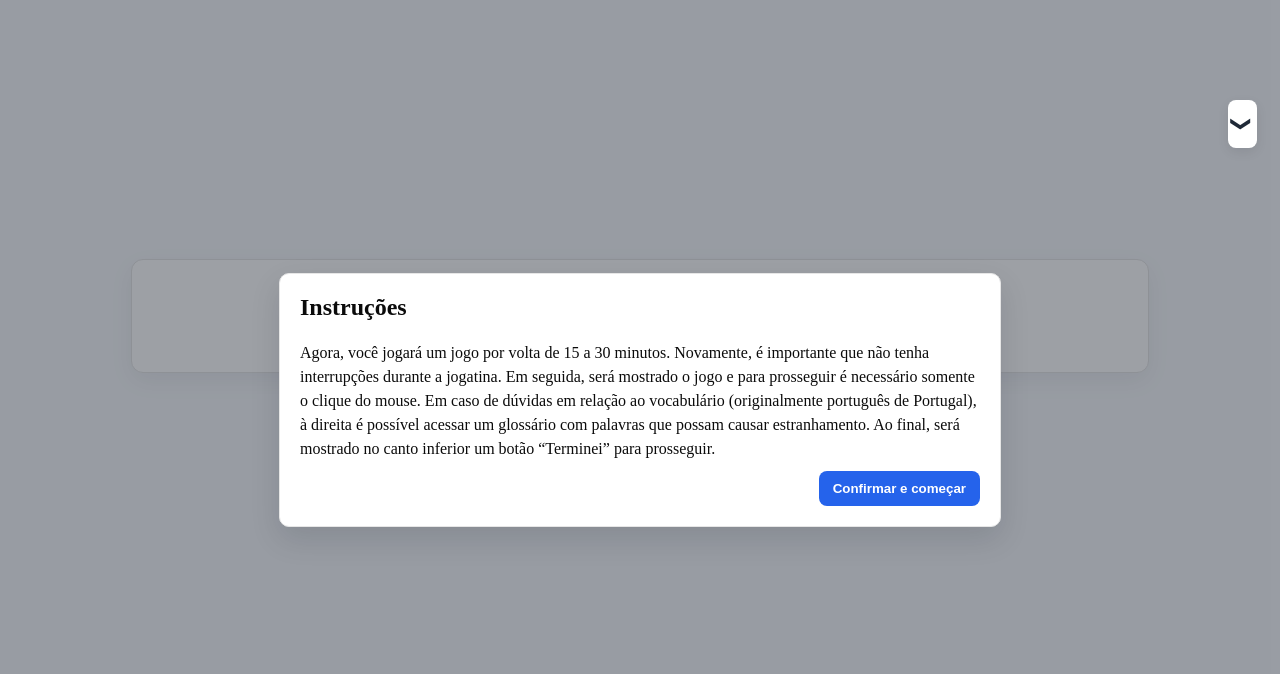
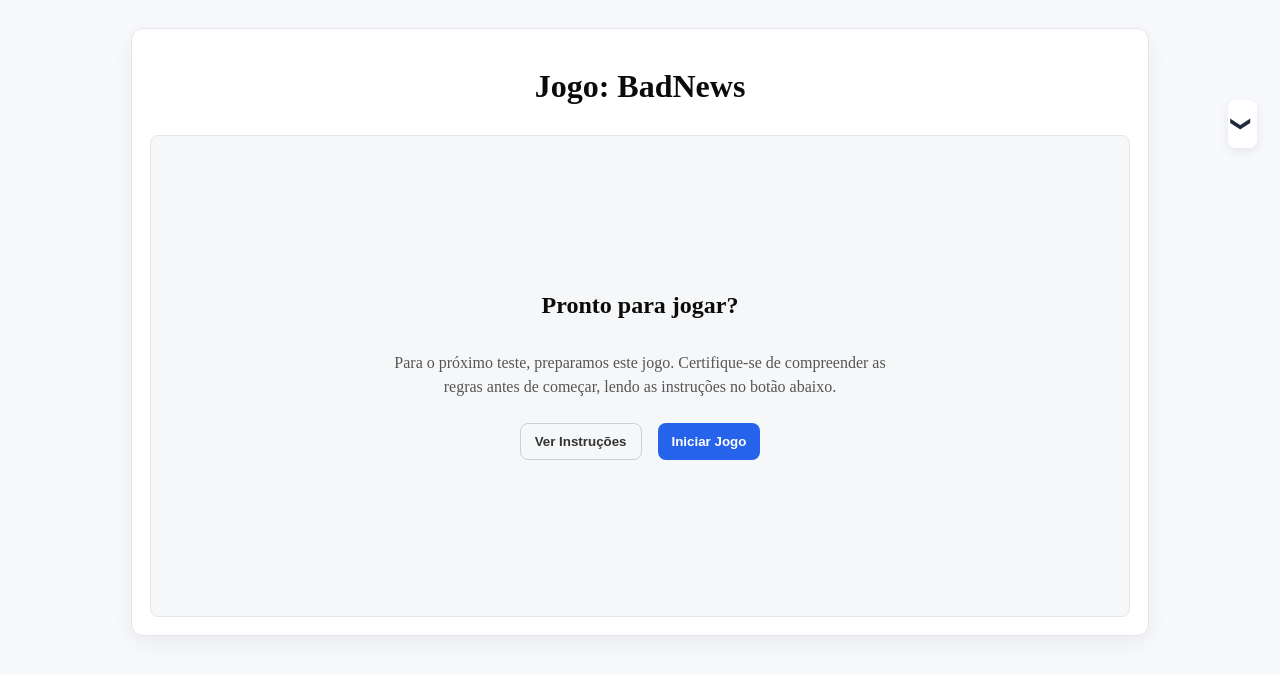
Before and after one commit to Joaovabbr/monografia_repo, a React (Vite) app in the folder monografia-mafe/: page /game/badnews in a window 1280 px wide. Shown: the top 674 px of the page. Built offline with nearby package versions, Linux system fonts and the light colour scheme; no server answers.

Commit message:
Troca de jogo pacman por tetris e aumento de tempo minimo para 15 minutos

```diff
--- a/monografia-mafe/src/pages/GameWrapper.css
+++ b/monografia-mafe/src/pages/GameWrapper.css
@@ -66,6 +66,12 @@
   border: 1px solid #e6e6e6;
 }
 
+.game-frame-wrapper.has-children {
+  height: auto;
+  min-height: 600px;
+  padding: 20px 0;
+}
+
 .game-frame-wrapper iframe {
   width: 100%;
   height: 100%;
@@ -116,3 +122,35 @@
   .game-frame-wrapper { height: 420px; }
   .game-modal { padding: 16px; }
 }
+
+/* Start Screen */
+.game-start-screen {
+  display: flex;
+  flex-direction: column;
+  align-items: center;
+  justify-content: center;
+  text-align: center;
+  padding: 40px;
+  background: #f6f7f9;
+  border-radius: 8px;
+  border: 1px solid #e6e6e6;
+  min-height: 400px;
+}
+
+.game-start-screen h2 {
+  margin-top: 0;
+  margin-bottom: 16px;
+  font-size: 24px;
+}
+
+.game-start-screen p {
+  color: #555;
+  margin-bottom: 24px;
+  max-width: 500px;
+  line-height: 1.5;
+}
+
+.game-start-actions {
+  display: flex;
+  gap: 16px;
+}
--- a/monografia-mafe/src/pages/GameWrapper.jsx
+++ b/monografia-mafe/src/pages/GameWrapper.jsx
@@ -19,16 +19,17 @@
   nextState,
   minimoMinutos = 5,
   nextRoute = "/news",
+  children,
 }) {
   const navigate = useNavigate();
   const location = useLocation();
   const email = location.state?.email;
-    const [showModal, setShowModal] = useState(true);
+  const [started, setStarted] = useState(false);
+  const [showModal, setShowModal] = useState(false);
   const [startedAt, setStartedAt] = useState(null);
   const [endedAt, setEndedAt] = useState(null);
   const [iframeLoaded, setIframeLoaded] = useState(false);
   const [iframeBlocked, setIframeBlocked] = useState(false);
-    const [finishWarning, setFinishWarning] = useState(false);
   const [remainingMs, setRemainingMs] = useState(0);
   const [retryCount, setRetryCount] = useState(0); // <-- NOVO: Contador de tentativas
   const iframeRef = useRef(null);
@@ -46,7 +47,7 @@
   useEffect(() => {
     // Só roda se o modal foi fechado, se o iframe ainda não carregou
     // e se ainda não desistimos (excedeu MAX_RETRIES)
-      if (!startedAt || iframeLoaded || retryCount > MAX_RETRIES) {
+    if (!startedAt || iframeLoaded || retryCount > MAX_RETRIES || children) {
       return;
     }
 
@@ -56,8 +57,7 @@
         if (retryCount < MAX_RETRIES) {
           // Tenta recarregar
           console.warn(
-              `Iframe não carregou em ${LOAD_TIMEOUT_MS}ms. Tentando recarregar (Tentativa ${
-                retryCount + 1
+            `Iframe não carregou em ${LOAD_TIMEOUT_MS}ms. Tentando recarregar (Tentativa ${retryCount + 1
             })...`
           );
           setRetryCount((prev) => prev + 1);
@@ -91,13 +91,13 @@
 
   const handleConfirm = () => {
     setShowModal(false);
+    setStarted(true);
     const nowIso = new Date().toISOString();
     setStartedAt(nowIso);
     setEndedAt(null);
-      setFinishWarning(false);
     setRemainingMs(0);
     setRetryCount(0); // <-- NOVO: Reseta a contagem de tentativas
-      setIframeLoaded(false); // <-- NOVO: Garante que o estado de carregado seja resetado
+    setIframeLoaded(!!children); // <-- MODIFICADO: Se tem children, já considera loaded
     setIframeBlocked(false); // <-- NOVO: Garante que o estado de bloqueio seja resetado
     window.scrollTo({ top: 0, behavior: "smooth" });
   };
@@ -116,9 +116,9 @@
     return Math.max(0, MIN_MS - elapsed);
   }
 
-    // inicia/atualiza o interval que decrementa remainingMs
-    function startRemainingInterval() {
-      if (remainingIntervalRef.current) return;
+  // Atualiza constantemente o tempo restante quando o jogo inicia
+  useEffect(() => {
+    if (startedAt && !endedAt) {
       setRemainingMs(msRemainingForMin());
       remainingIntervalRef.current = setInterval(() => {
         const rem = msRemainingForMin();
@@ -126,10 +126,16 @@
         if (rem <= 0) {
           clearInterval(remainingIntervalRef.current);
           remainingIntervalRef.current = null;
-          setFinishWarning(false);
         }
       }, 1000);
     }
+    return () => {
+      if (remainingIntervalRef.current) {
+        clearInterval(remainingIntervalRef.current);
+        remainingIntervalRef.current = null;
+      }
+    };
+  }, [startedAt, endedAt, MIN_MS]);
 
   // tenta recuperar surveyData do location.state ou sessionStorage
   function loadSurveyData() {
@@ -153,7 +159,7 @@
     }
   }
 
-    // tenta extrair um nome simples do jogo a partir do location.state ou src (ex: "pacman" ou "badnews")
+  // tenta extrair um nome simples do jogo a partir do location.state ou src (ex: "tetris" ou "badnews")
   function deriveGameName() {
     // prioridade: location.state.game, location.state.group (se for identificador), nextState.game
     const s = location.state || {};
@@ -161,7 +167,7 @@
     if (s.group) return s.group;
     // heurística: procurar palavras conhecidas na URL
     const lower = (src || "").toLowerCase();
-      if (lower.includes("pacman")) return "pacman";
+    if (lower.includes("tetris")) return "tetris";
     if (lower.includes("badnews")) return "badnews";
     // fallback: domínio ou caminho
     try {
@@ -173,26 +179,13 @@
   }
 
   const handleFinish = () => {
-      // se não começou, mostra aviso
-      if (!startedAt) {
-        setFinishWarning(true);
-        setRemainingMs(MIN_MS);
-        startRemainingInterval();
-        return;
-      }
-
+    if (!startedAt) return;
     const rem = msRemainingForMin();
-      if (rem > 0) {
-        setFinishWarning(true);
-        setRemainingMs(rem);
-        startRemainingInterval();
-        return;
-      }
+    if (rem > 0) return;
 
     // ok: tempo atingido -> grava end, envia evento e navega
     const end = new Date().toISOString();
     setEndedAt(end);
-      setFinishWarning(false);
     if (remainingIntervalRef.current) {
       clearInterval(remainingIntervalRef.current);
       remainingIntervalRef.current = null;
@@ -282,18 +275,42 @@
               <p>{instructions}</p>
 
               <div className="game-modal-actions">
+                <button className="btn btn-ghost" onClick={() => setShowModal(false)}>
+                  Fechar
+                </button>
+                {!started && (
                   <button className="btn btn-primary" onClick={handleConfirm}>
                     Confirmar e começar
                   </button>
+                )}
               </div>
             </div>
           </div>
         )}
 
-          {!showModal && (
+        {!started && (
+          <div className="game-start-screen">
+            <h2>Pronto para jogar?</h2>
+            <p>Para o próximo teste, preparamos este jogo. Certifique-se de compreender as regras antes de começar, lendo as instruções no botão abaixo.</p>
+            <div className="game-start-actions">
+              <button className="btn btn-ghost" onClick={() => setShowModal(true)}>
+                Ver Instruções
+              </button>
+              <button className="btn btn-primary" onClick={handleConfirm}>
+                Iniciar Jogo
+              </button>
+            </div>
+          </div>
+        )}
+
+        {started && (
           <>
-              <div className="game-frame-wrapper">
-                {!iframeBlocked ? (
+            <div className={`game-frame-wrapper ${children ? "has-children" : ""}`}>
+              {children ? (
+                <div className="custom-game-container">
+                  {children}
+                </div>
+              ) : !iframeBlocked ? (
                 <iframe
                   ref={iframeRef}
                   title={title}
@@ -327,30 +344,38 @@
             </div>
 
             <div className="game-controls">
+              <div className="game-timer-info" style={{ display: "flex", flexDirection: "column", gap: "4px" }}>
                 <p className="game-timer-note">
                   Início: {startedAt ? new Date(startedAt).toLocaleString() : "—"}
                 </p>
-                <button className="btn btn-primary" onClick={handleFinish}>
+                {startedAt && remainingMs > 0 && (
+                  <p style={{ color: "crimson", fontWeight: 600, margin: 0 }}>
+                    Tempo restante: {formatMsToMMSS(remainingMs)}
+                  </p>
+                )}
+                {startedAt && remainingMs <= 0 && !endedAt && (
+                  <p style={{ color: "green", fontWeight: 600, margin: 0 }}>
+                    Você já pode prosseguir!
+                  </p>
+                )}
+              </div>
+
+              <div style={{ display: "flex", alignItems: "center", gap: "12px" }}>
+                <button
+                  className="btn btn-primary"
+                  onClick={handleFinish}
+                  disabled={remainingMs > 0}
+                  style={remainingMs > 0 ? { opacity: 0.5, cursor: "not-allowed" } : {}}
+                >
                   Terminei
                 </button>
 
-                {finishWarning && (
-                  <div style={{ marginTop: 10 }}>
-                    <p style={{ color: "crimson", fontWeight: 600 }}>
-                      Você precisa jogar pelo menos {Math.round(MIN_MS / 60000)}{" "}
-                      minutos antes de prosseguir.
-                    </p>
-                    <p style={{ color: "crimson" }}>
-                      Tempo restante: {formatMsToMMSS(remainingMs)}
-                    </p>
-                  </div>
-                )}
-
                 {endedAt && (
-                  <p style={{ marginTop: 8, color: "#333" }}>
+                  <p style={{ margin: 0, color: "#333" }}>
                     Término registrado: {new Date(endedAt).toLocaleString()}
                   </p>
                 )}
+              </div>
             </div>
           </>
         )}
--- a/monografia-mafe/src/pages/NewsTrustworthiness.jsx
+++ b/monografia-mafe/src/pages/NewsTrustworthiness.jsx
@@ -310,7 +310,7 @@ export default function NewsTrustworthiness() {
         try {
           resolvedGroup = await getUserGroupFromServer();
         } catch (e) {
-          resolvedGroup = group || (email ? (([...email].reduce((a,b)=>a+b.charCodeAt(0),0) % 2 === 0) ? "par" : "impar") : (Math.random()>0.5 ? "par":"impar"));
+          resolvedGroup = group || (email ? (([...email].reduce((a, b) => a + b.charCodeAt(0), 0) % 2 === 0) ? "par" : "impar") : (Math.random() > 0.5 ? "par" : "impar"));
           setGroup(resolvedGroup);
           const saved = loadSavedState() || {};
           saved.group = resolvedGroup;
@@ -331,7 +331,7 @@ export default function NewsTrustworthiness() {
       if (resolvedGroup === "par") {
         navigate("/game/badnews", { state: targetState });
       } else {
-        navigate("/game/pacman", { state: targetState });
+        navigate("/game/tetris", { state: targetState });
       }
       return;
     }
@@ -378,10 +378,10 @@ export default function NewsTrustworthiness() {
         <p className="news-instr">
           A seguir serão apresentadas imagens de notícias criadas pela própria pesquisadora com o intuito de avaliar a confiabilidade dessas notícias. Dentro disso, você deve responder com o que acredita em uma escala de 1 a 4:
           <ul>
-          <li><strong>1: Nada confiável</strong></li>
-          <li><strong>2: Pouco Confiável</strong></li>
-          <li><strong>3: Confiável</strong></li>
-          <li><strong>4: Muito confiável</strong></li>
+            <li><strong>1: Nada confiável</strong></li>
+            <li><strong>2: Pouco Confiável</strong></li>
+            <li><strong>3: Confiável</strong></li>
+            <li><strong>4: Muito confiável</strong></li>
           </ul>
 
           No total serão doze notícias, apresentadas uma de cada vez.
@@ -395,7 +395,7 @@ export default function NewsTrustworthiness() {
 
         <form className="likert-form" onSubmit={(e) => { e.preventDefault(); handleConfirm(); }} noValidate>
           <div className="likert-row">
-            {[1,2,3,4].map((val) => (
+            {[1, 2, 3, 4].map((val) => (
               <label key={val} className={`likert-option ${rating === val ? "selected" : ""} ${inputsDisabled ? "disabled" : ""}`}>
                 <input
                   type="radio"
--- a/monografia-mafe/src/pages/PacmanPage.jsx
+++ /dev/null
@@ -1,25 +0,0 @@
-// PacmanPage.jsx
-import React from "react";
-import GameWrapper from "./GameWrapper";
-import { useLocation } from "react-router-dom";
-
-export default function PacmanPage() {
-  const src = "https://freepacman.org";
-  const instructions = `Agora, você jogará um jogo por volta de 15 a 30 minutos. Novamente, é importante que não tenha interrupções durante a jogatina. Em seguida, será mostrado o jogo e para prosseguir é necessário somente o apertar de teclas. Assim como o Pacman tradicional, para jogar é necessário o uso das setas do computador enquanto foge dos fantasmas.
-
-Ao final, será mostrado no canto inferior um botão “Terminei” para prosseguir.`;
-    const location = useLocation();
-
-
-return (
-  <GameWrapper
-    title="Jogo: Pacman"
-    src={src}
-    instructions={instructions}
-    nextRoute="/news"
-    nextState={{ ...location.state, round: 2 }} //
-    minimoMinutos={10}
-  />
-);
-
-}
```
Also changed, not shown: monografia-mafe/package.json (+6 -2 lines), monografia-mafe/src/App.jsx (+5 -5 lines), monografia-mafe/src/pages/WisconsinInstructions.jsx (+3 -12 lines), 1 other file (tests, documents, lock files or other folders). Lines whose indentation alone changed are shown as unchanged.
